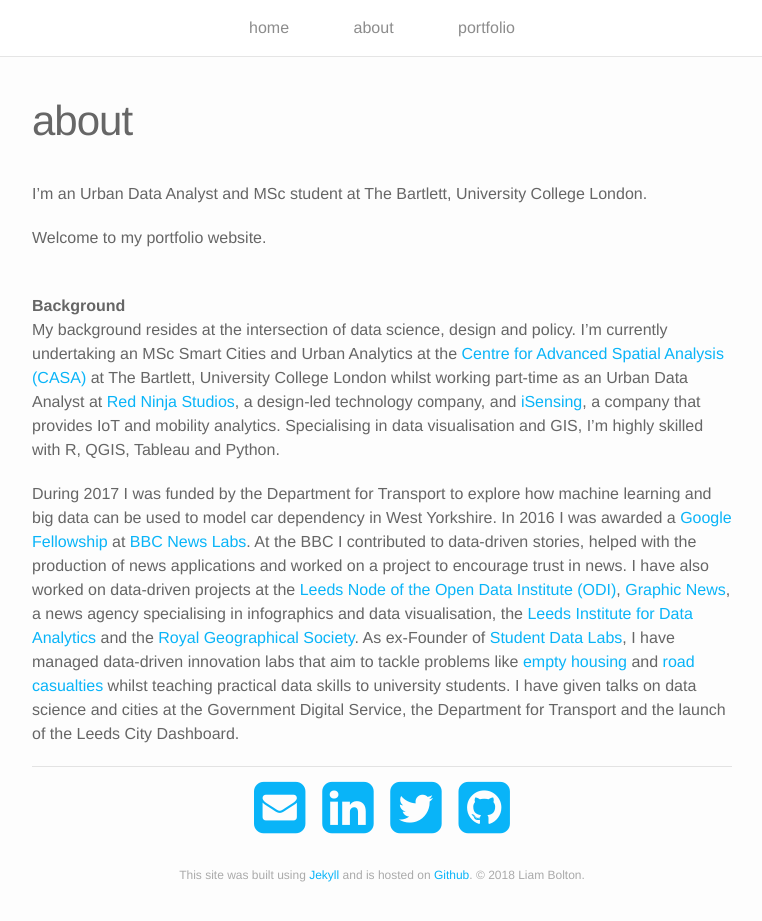
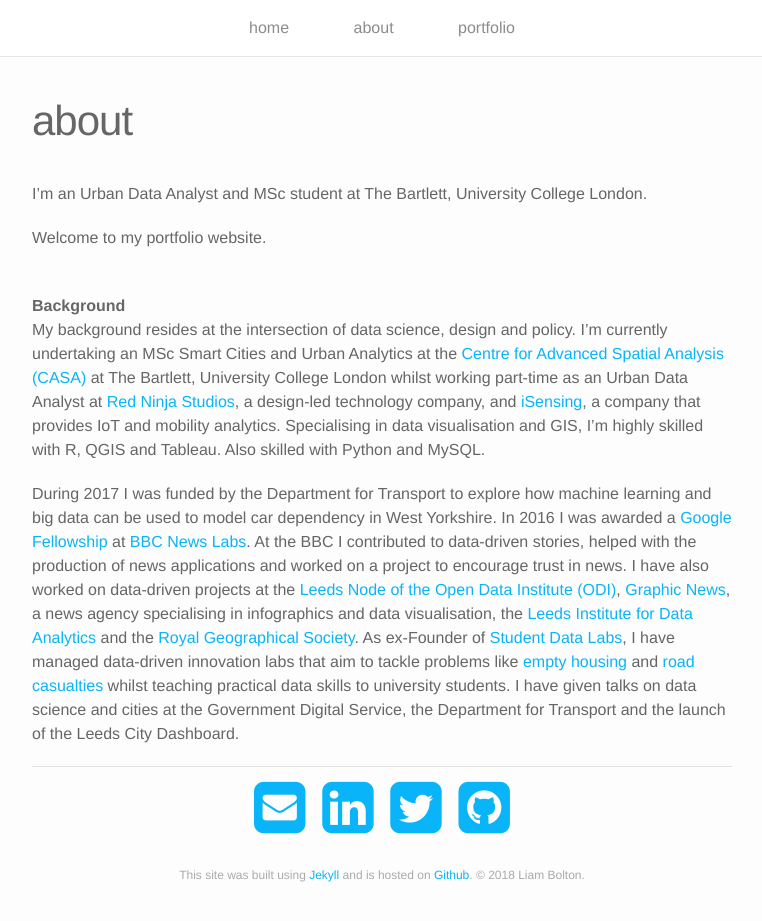
Before and after one commit to lbuk/portfolio-website, a Jekyll site: the page built from about.md, in a window 1280 px wide and 992 px high. Shown: the top 921 px of the window, without its empty margins (258-1020 px from the left). Built offline with Jekyll 4.4.1, drawn with Linux system fonts in a browser that asks for light colours; nearby versions of some CDN libraries.

Commit message:
Update about.md

```diff
--- a/about.md
+++ b/about.md
@@ -11,7 +11,7 @@
 <br/>
 <b>Background</b>
 <br/>
-My background resides at the intersection of data science, design and policy. I'm currently undertaking an MSc Smart Cities and Urban Analytics at the <a href="https://www.ucl.ac.uk/bartlett/casa/">Centre for Advanced Spatial Analysis (CASA)</a> at The Bartlett, University College London whilst working part-time as an Urban Data Analyst at <a href="http://www.redninja.co.uk/">Red Ninja Studios</a>, a design-led technology company, and <a href="http://isensing.co.uk/">iSensing</a>, a company that provides IoT and mobility analytics. Specialising in data visualisation and GIS, I'm highly skilled with R, QGIS, Tableau and Python.
+My background resides at the intersection of data science, design and policy. I'm currently undertaking an MSc Smart Cities and Urban Analytics at the <a href="https://www.ucl.ac.uk/bartlett/casa/">Centre for Advanced Spatial Analysis (CASA)</a> at The Bartlett, University College London whilst working part-time as an Urban Data Analyst at <a href="http://www.redninja.co.uk/">Red Ninja Studios</a>, a design-led technology company, and <a href="http://isensing.co.uk/">iSensing</a>, a company that provides IoT and mobility analytics. Specialising in data visualisation and GIS, I'm highly skilled with R, QGIS and Tableau. Also skilled with Python and MySQL.
 
 During 2017 I was funded by the Department for Transport to explore how machine learning and big data can be used to model car dependency in West Yorkshire. In 2016 I was awarded a <a href="http://bbcnewslabs.co.uk/2016/09/26/google-fellow-liam-bolton-blogs-about-his-time-at-the-bbc/">Google Fellowship</a> at <a href="http://bbcnewslabs.co.uk/">BBC News Labs</a>. At the BBC I contributed to data-driven stories, helped with the production of news applications and worked on a project to encourage trust in news. I have also worked on data-driven projects at the <a href="leeds.theodi.org">Leeds Node of the Open Data Institute (ODI)</a>, <a href="https://www.graphicnews.com/">Graphic News</a>, a news agency specialising in infographics and data visualisation, the <a href="http://lida.leeds.ac.uk/">Leeds Institute for Data Analytics</a> and the <a href="http://www.rgs.org/HomePage.htm">Royal Geographical Society</a>. As ex-Founder of <a href="https://studentdatalabs.com/">Student Data Labs</a>, I have managed data-driven innovation labs that aim to tackle problems like <a href="https://github.com/StudentDataLabs/EmptyHousingInnovationLab/">empty housing</a> and <a href="https://github.com/StudentDataLabs/VisionZeroInnovationLab/">road casualties</a> whilst teaching practical data skills to university students. I have given talks on data science and cities at the Government Digital Service, the Department for Transport and the launch of the Leeds City Dashboard.
 <br/>
```
